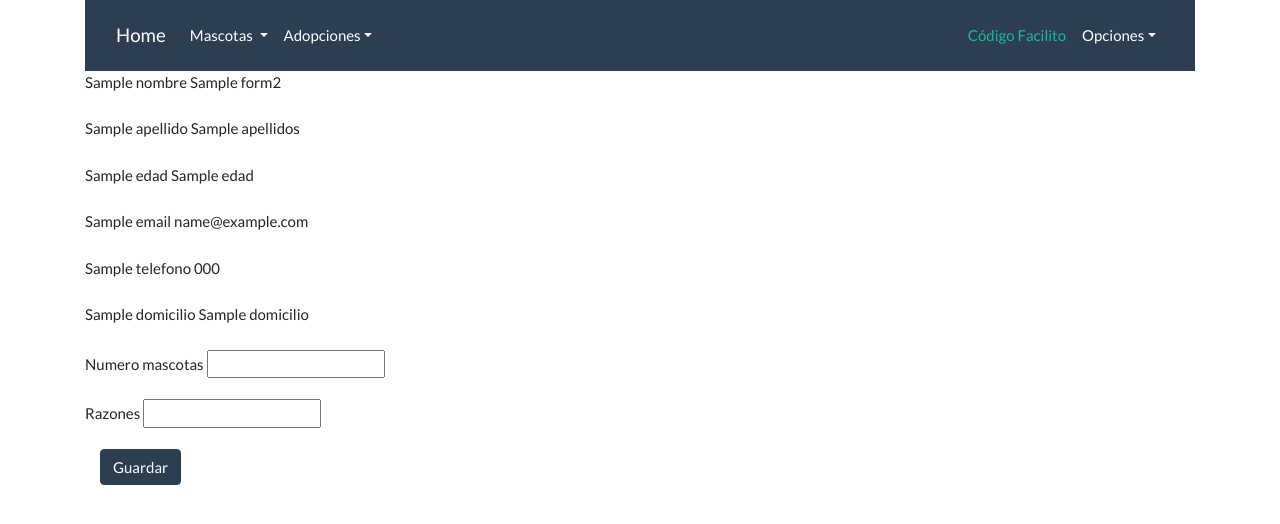
After one commit to DMichelA/Refugio_Django, a Django app: template templates/adopcion/solicitud_form.html in a window 1280 px wide. The commit adds this page. Shown: the top 524 px of the page. Run offline with Django 3.2, Linux system fonts and the light colour scheme; the template is opened without the code that fills it: most values are stand-ins (such as "Sample title", 1, 10 or a date in 2020); form fields are guessed from the names that the template uses; some libraries are stand-ins or nearby versions.

Commit message:
CRUD 2 forms

```diff
--- a/apps/adopcion/urls.py
+++ b/apps/adopcion/urls.py
@@ -1,7 +1,8 @@
 from django.urls import path,include
 
-from apps.adopcion.views import index_adopcion
+from apps.adopcion.views import SolicitudList, SolicitudCreate
 
 urlpatterns = [
-    path('index/', index_adopcion, name="adopcion"),
+    path('solicitud/listar/', SolicitudList.as_view(), name="solicitud_listar"),
+    path('solicitud/nueva/', SolicitudCreate.as_view(), name="solicitud_crear"),
 ]
--- a/refugio/urls.py
+++ b/refugio/urls.py
@@ -19,5 +19,5 @@ from django.urls import path, include
 urlpatterns = [
     path('admin/', admin.site.urls),
     path('mascota/', include('apps.mascota.urls')),
-    path('adopcion/', include('apps.adopcion.urls')),
+    path('', include('apps.adopcion.urls')),
 ]
--- /dev/null
+++ b/templates/adopcion/solicitud_form.html
@@ -0,0 +1,63 @@
+{% extends 'base/base.html' %}
+
+{% block content %}
+<form method="post">
+    {% csrf_token %}
+
+    <div class="row">
+        <div class="col-md-8 col-md-offset-2">
+            <div class="form-group">
+                <label for="{{form2.nombre.name}}">{{form2.nombre.label}}</label>
+                {{form2.nombre}}
+            </div>
+        </div>
+        <div class="col-md-8 col-md-offset-2">
+            <div class="form-group">
+                <label for="{{form2.nombre.apellidos}}">{{form2.apellidos.label}}</label>
+                {{form2.apellidos}}
+            </div>
+        </div>
+        <div class="col-md-8 col-md-offset-2">
+            <div class="form-group">
+                <label for="{{form2.edad.name}}">{{form2.edad.label}}</label>
+                {{form2.edad}}
+            </div>
+        </div>
+        <div class="col-md-8 col-md-offset-2">
+            <div class="form-group">
+                <label for="{{form2.email.name}}">{{form2.email.label}}</label>
+                {{form2.email}}
+            </div>
+        </div>
+        <div class="col-md-8 col-md-offset-2">
+            <div class="form-group">
+                <label for="{{form2.telefono.name}}">{{form2.telefono.label}}</label>
+                {{form2.telefono}}
+            </div>
+        </div>
+        <div class="col-md-8 col-md-offset-2">
+            <div class="form-group">
+                <label for="{{form2.domiclio.name}}">{{form2.domicilio.label}}</label>
+                {{form2.domicilio}}
+            </div>
+        </div>
+        <div class="col-md-8 col-md-offset-2">
+            <div class="form-group">
+                <label for="{{form.numero_mascotas.name}}">{{form.numero_mascotas.label}}</label>
+                {{form.numero_mascotas}}
+            </div>
+        </div>
+        <div class="col-md-8 col-md-offset-2">
+            <div class="form-group">
+                <label for="{{form.razones.name}}">{{form.razones.label}}</label>
+                {{form.razones}}
+            </div>
+        </div>
+    </div>
+    <div class="col-md-8 col-md-offset-2">
+            <div class="form-group">
+                <button class="btn btn-primary" type="submit">Guardar</button>
+            </div>
+        </div>
+</form>
+{% endblock %}
--- a/templates/mascota/mascota_form.html
+++ b/templates/mascota/mascota_form.html
@@ -7,6 +7,6 @@
     <!-- Se va pintar con etiquetas p -->
     {{ form.as_p }}
 
-    <button class="btn btn-success" type="submit">Guardar</button>
+    <button class="btn btn-primary" type="submit">Guardar</button>
 </form>
 {% endblock %}
```
Also changed, not shown: apps/adopcion/forms.py (added, +53 -0 lines), apps/adopcion/models.py (+7 -0 lines), apps/adopcion/views.py (+36 -3 lines), templates/adopcion/solicitud_list.html (added, +38 -0 lines), apps/adopcion/migrations/0002_solicitud.py (added).
